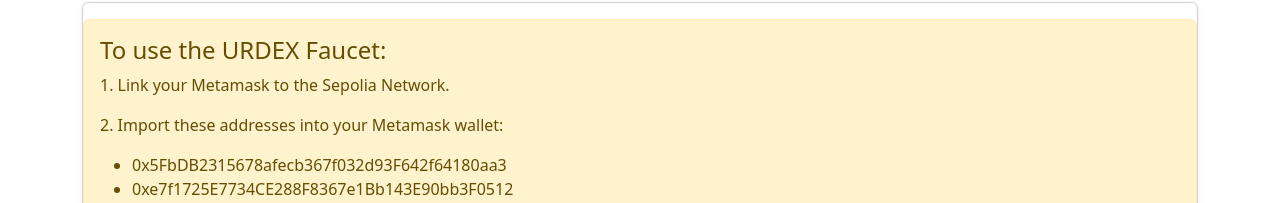
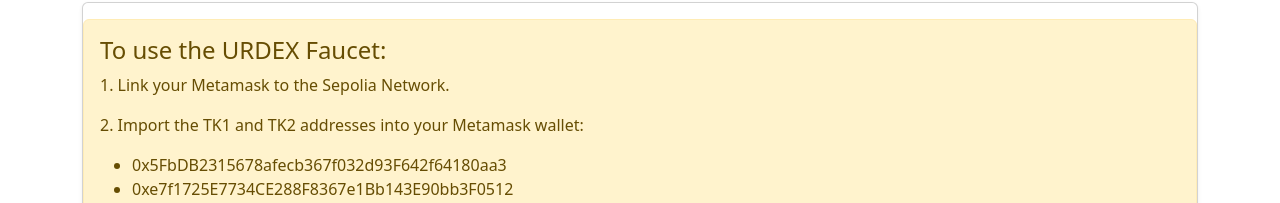
Before and after one commit to memery1446/TokenFaucet, a React (Create React App) app: page / in a window 1280 px wide. Shown: the part 452-655 px from the top of the page. Built offline with nearby package versions, Linux system fonts and the light colour scheme.

Commit message:
Update Instructions.js

```diff
--- a/src/components/Instructions.js
+++ b/src/components/Instructions.js
@@ -13,7 +13,7 @@ export default function Instructions({ isOwner, tokenAddresses }) {
         1. Link your Metamask to the Sepolia Network.
       </p>
       <p>
-        2. Import these addresses into your Metamask wallet:
+        2. Import the TK1 and TK2 addresses into your Metamask wallet:
       </p>
       <ul>
         {tokenAddresses.map((address, index) => (
```
